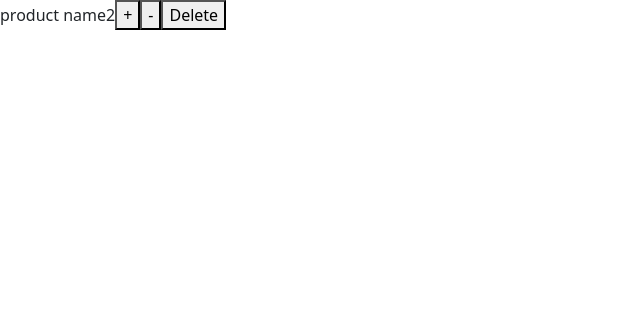
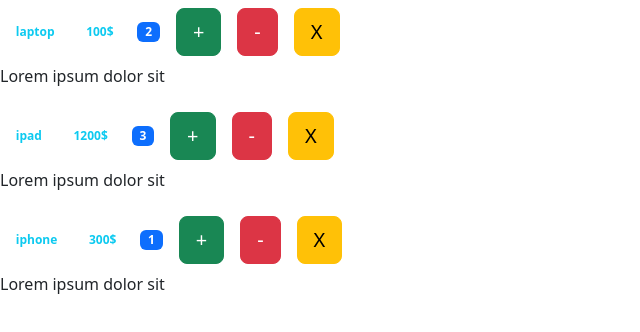
Before and after one commit to winy1994-droid/helloworld, a React (Create React App) app: page / in a window 1280 px wide. Shown: the top 332 px of the page, without its empty margins (0-640 px from the left). Built offline with nearby package versions, Linux system fonts and the light colour scheme.

Commit message:
reaact practice part 1

```diff
--- a/package.json
+++ b/package.json
@@ -6,6 +6,7 @@
     "@testing-library/jest-dom": "^5.17.0",
     "@testing-library/react": "^13.4.0",
     "@testing-library/user-event": "^13.5.0",
+    "bootstrap": "^5.3.2",
     "react": "^18.2.0",
     "react-dom": "^18.2.0",
     "react-scripts": "5.0.1",
--- a/public/index.html
+++ b/public/index.html
@@ -24,6 +24,8 @@
       work correctly both with client-side routing and a non-root public URL.
       Learn how to configure a non-root public URL by running `npm run build`.
     -->
+
+
     <title>React App</title>
   </head>
   <body>
--- /dev/null
+++ b/src/components/functional/product.jsx
@@ -0,0 +1,85 @@
+
+ import { useState } from "react"
+
+const Product=({productName})=>{
+        const [count,setCount]=useState(0);
+        return(
+
+            <div>
+              <span className=" badge m-2 text-info">{productName}</span>
+              <span className="m-2 badge bg-primary">{format()}</span>
+              <button onClick={increase} className="m-2 btn btn-sm btn-success">+</button>
+              <button onClick={decrease} className="m-2 btn btn-sm btn-danger">-</button>
+              <button className="m-2 btn btn-sm btn-warning">X</button>
+           </div>
+        )
+
+        function increase(){
+
+          setCount(count+1)
+        }
+
+       function decrease(){
+         setCount(count-1)
+        }
+
+        function format(){
+           if ( count===0){
+             return "zero"
+          }
+          else{
+            return  count
+          }
+         }
+
+}
+
+
+
+
+
+export default Product
+
+
+
+
+
+
+
+
+
+// import { useState } from "react";
+
+
+// const App2 = () => {
+
+//   const[load,setLoad]=useState(0)
+
+//   return ( <>
+
+//       <span className="badge m-2 bg-success">my app</span>
+//       <span className="badge m-2 bg-success">{Show()}</span>
+//       <button className="badge bg-black  m-2" onClick={Apply}>Add</button>
+//       <button className="badge bg-info  m-2" onClick={reSet}>reset</button>
+//   </> );
+
+//   function Apply() {
+//     setLoad(load+1)
+//   }
+
+//   function Show(){
+//     if (load===0) {
+//       return " waitting to load"
+//     }
+//     else{
+//       return load
+//     }
+//   }
+
+//   function reSet(){
+//        return setLoad(0)
+//   }
+
+// }
+
+// export default App2
--- a/src/components/product.jsx
+++ b/src/components/product.jsx
@@ -1,17 +1,55 @@
-import { Component } from "react";
+ import { Component } from "react";
 
 class Product extends Component{
+
+  state={
+    count:this.props.count,
+
+  }
+
     render(){
+        const {productName}=this.props
+        const {price}=this.props
         return(
-            <>
-              <span>product name</span>
-              <span>2</span>
-              <button>+</button>
-              <button>-</button>
-              <button>Delete</button>
-            </>
+
+              <div>
+              <span className=" badge m-2 text-info">{productName}</span>
+              <span className="badge m-2 text-info">{price}</span>
+              <span className="m-2 badge bg-primary">{this.format()}</span>
+              <button onClick={this.increase} className="m-2 btn btn-lg btn-success">+</button>
+              <button onClick={this.decrease} className="m-2 btn btn-lg btn-danger">-</button>
+              <button className="m-2 btn btn-lg btn-warning">X</button>
+              <p>{this.props.children}</p>
+           </div>
+
+
+
+
         )
     }
+
+
+  increase=()=>{
+     const {count}=this.state
+     this.setState({count:count + 1})
+  }
+
+  decrease=()=>{
+      const {count}=this.state
+      this.setState({count:count - 1})
+  }
+
+
+
+  format(){
+    if (this.state.count===0){
+      return "zero"
+   }
+   else{
+     return this.state.count
+   }
+  }
+
 }
 
 export default Product
--- /dev/null
+++ b/src/components/products.jsx
@@ -0,0 +1,28 @@
+
+import Product from "./product";
+import { Component } from "react";
+
+class products extends Component {
+   state={
+    products:[
+        {id:1,count:2,productName:"laptop",price:"100$"},
+        {id:2,count:3,productName:"ipad",price:"1200$"},
+        {id:3,count:1,productName:"iphone",price:"300$"},
+
+    ]
+
+   }
+
+    render(){
+         return(
+            <>
+               {this.state.products.map((p,index)=>(
+                 <Product key={index} count={p.count} productName={p.productName}   price={p.price}><p>Lorem ipsum dolor sit </p></Product>
+                ))}
+
+            </>
+         )
+    }
+}
+
+export default products;
```
Also changed, not shown: src/App.js (+0 -24 lines), src/components/functional/products.jsx (added, +13 -0 lines), src/index.js (+6 -4 lines), 1 other file (tests, documents, lock files or other folders).
